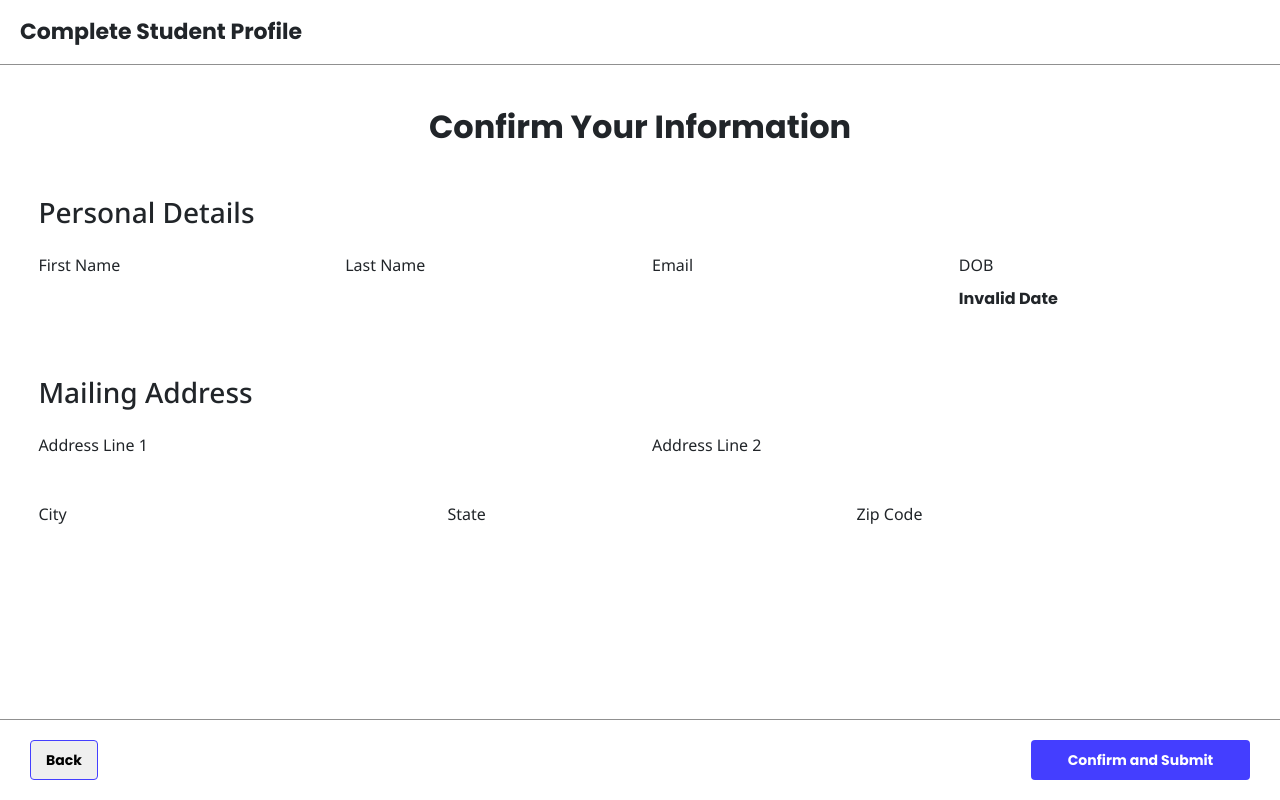
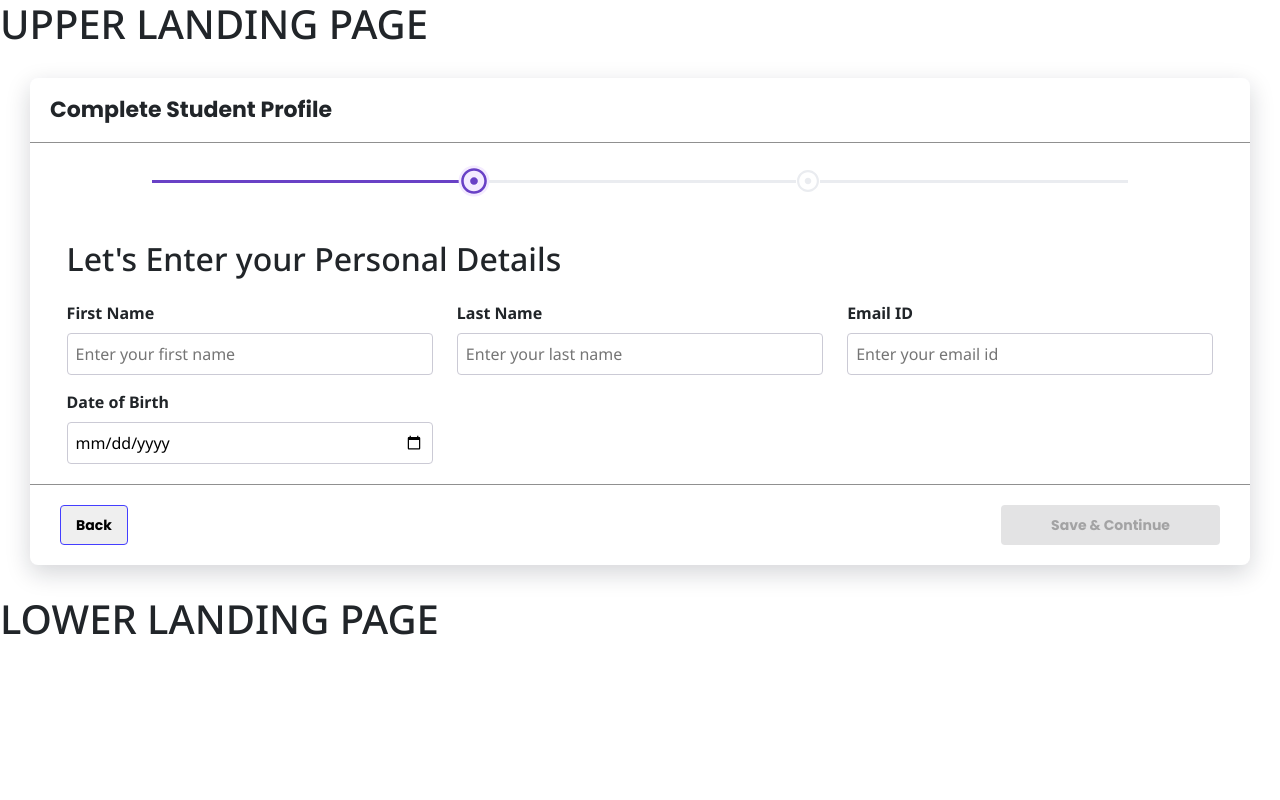
Before and after one commit to geetikajhanji11/form, a React (Create React App) app: page /confirmation in a window 1280 px wide. Built offline with nearby package versions, Linux system fonts and the light colour scheme.

Commit message:
form in one page

```diff
--- a/src/App.css
+++ b/src/App.css
@@ -37,3 +37,18 @@
     transform: rotate(360deg);
   }
 }
+
+.main-form-container {
+  margin: 30px;
+  background-color: #FFFFFF;
+  /* Adjust the horizontal & vertical offset, blur radius, and spread radius for a more prominent shadow */
+  box-shadow: 0px 8px 24px 0px #1018282E;
+  border-radius: 8px;
+}
+
+
+.main-form-container {
+  /* margin: 30px;
+  background-color: #FFFFFF;
+  box-shadow: inset 0px 0px 6px 0px #1018282E; Apply inset shadow to all borders */
+}
--- a/src/App.js
+++ b/src/App.js
@@ -1,34 +1,52 @@
 // App.js
-import React, { Fragment } from 'react';
+import React, { Fragment, useState } from 'react';
 import { BrowserRouter as Router, Routes, Route } from 'react-router-dom';
 import { FormDataProvider } from './FormDataContext';
 import PersonalInfoForm from './components/PersonalInfoForm';
 import AddressInfoForm from './components/AddressInfoForm';
 import ConfirmationPage from './components/ConfirmationPage';
 import FormSubmittedPage from './components/FormSubmittedPage';
-import NavBar from './components/NavBar'; // Import the NavBar component
+import NavBar from './components/NavBar';
 import ProgressBar from './components/ProgressBar';
+import SingleLine from './components/SingleLine';
 
 import "./App.css"
-import SingleLine from './components/SingleLine';
 
 function App() {
+  const [currentStep, setCurrentStep] = useState(1); // State to manage current step
+
+  const handleNextStep = () => {
+    setCurrentStep(currentStep + 1);
+  };
+
+  const handlePrevStep = () => {
+    setCurrentStep(currentStep - 1);
+  };
+
   return (
     <FormDataProvider>
       <Router>
         <Fragment>
-          <NavBar /> {/* Include the NavBar component within the Router */}
-
-          <SingleLine />
 
 
-          <ProgressBar />
-          <Routes>
-            <Route path="/" element={<PersonalInfoForm />} />
-            <Route path="/address-info" element={<AddressInfoForm />} />
-            <Route path="/confirmation" element={<ConfirmationPage />} />
-            <Route path="/form-submitted" element={<FormSubmittedPage />} />
-          </Routes>
+          <h1>UPPER LANDING PAGE</h1>
+
+          <div className='main-form-container'>
+            <NavBar />
+            <SingleLine />
+            <ProgressBar currentStep={currentStep} /> {/* Pass currentStep as prop */}
+            <div className="form-container">
+              {/* Render components conditionally based on currentStep */}
+              {currentStep === 1 && <PersonalInfoForm onNextStep={handleNextStep} />}
+              {currentStep === 2 && <AddressInfoForm onNextStep={handleNextStep} onPrevStep={handlePrevStep} />}
+              {currentStep === 3 && <ConfirmationPage onNextStep={handleNextStep} onPrevStep={handlePrevStep} />}
+              {currentStep === 4 && <FormSubmittedPage />}
+            </div>
+          </div>
+
+          <h1>LOWER LANDING PAGE</h1>
+
+
         </Fragment>
       </Router>
     </FormDataProvider>
--- a/src/components/AddressInfoForm.css
+++ b/src/components/AddressInfoForm.css
@@ -1,7 +1,4 @@
-.address-info-page {
-    padding-left: 3%;
-    padding-right: 3%;
-}
+
 
 
 .form_address {
@@ -34,12 +31,12 @@
 
 
 .footer {
-    position: fixed;
+    /* position: fixed;
     bottom: 0;
-    left: 0;
+    left: 0; */
     width: 100%;
-    background-color: #fff; /* You can adjust the background color as needed */
-    padding: 20px 0; /* Adjust padding as needed */
+    /* background-color: #fff; You can adjust the background color as needed */
+    /* padding: 20px 0;  */
 }
 
 .actions {
@@ -111,3 +108,9 @@
         flex-grow: 0;
 
     }
+
+    .form-upper-body {
+        padding: 20px 0;
+        padding-left: 3%;
+        padding-right: 3%;
+    }
--- a/src/components/AddressInfoForm.js
+++ b/src/components/AddressInfoForm.js
@@ -4,7 +4,7 @@ import { useFormData } from '../FormDataContext';
 import './AddressInfoForm.css';
 import SingleLine from './SingleLine';
 
-const AddressInfoForm = () => {
+const AddressInfoForm = ({  onNextStep, onPrevStep }) => {
   const navigate = useNavigate();
   const { formData, updateFormData } = useFormData();
   const [localFormData, setLocalFormData] = useState({
@@ -68,18 +68,20 @@ const AddressInfoForm = () => {
     const validationErrors = validate();
     if (Object.keys(validationErrors).length === 0) {
       updateFormData(localFormData);
-      navigate('/confirmation');
+      onNextStep();
     } else {
       setErrors(validationErrors);
     }
   };
 
   const handleBack = () => {
-    navigate('/');
+    onPrevStep();
   };
 
   return (
     <div className='address-info-page'>
+
+      <div className='form-upper-body'>
       <h2>Enter your current mailing address</h2>
 
       <div className='form_address'>
@@ -164,6 +166,8 @@ const AddressInfoForm = () => {
         </div>
       </div>
 
+      </div>
+
       <div className='footer'>
         <SingleLine />
         <div className='actions'>
--- a/src/components/ConfirmationPage.css
+++ b/src/components/ConfirmationPage.css
@@ -1,7 +1,5 @@
 /* ConfirmationPage.css */
-.confirmation-page {
-  padding: 3%;
-}
+
 
 .confirm-heading {
   font-family: 'Poppins', sans-serif; /* Use Poppins for values */
--- a/src/components/ConfirmationPage.js
+++ b/src/components/ConfirmationPage.js
@@ -6,7 +6,7 @@ import SingleLine from './SingleLine';
 
 
 
-const ConfirmationPage = () => {
+const ConfirmationPage = ({ onPrevStep, onNextStep }) => {
   const { formData } = useFormData();
   const navigate = useNavigate();
 
@@ -15,11 +15,11 @@ const ConfirmationPage = () => {
     console.log('Submitting form data:', formData);
 
     // Navigate to the form submitted page upon successful submission
-    navigate('/form-submitted');
+    onNextStep();
   };
 
   const handleBack = () => {
-    navigate("/address-info");
+    onPrevStep();
   }
 
   const formatDate = (dateString) => {
@@ -29,6 +29,8 @@ const ConfirmationPage = () => {
 
   return (
     <div className="confirmation-page">
+
+<div className='form-upper-body'>
       <div className='confirm-heading'>Confirm Your Information</div>
 
       {/* Personal Info Section */}
@@ -74,6 +76,7 @@ const ConfirmationPage = () => {
         </div>
       </div>
 
+</div>
       <div className='footer'>
         <SingleLine />
         <div className='actions'>
--- a/src/components/FormSubmittedPage.css
+++ b/src/components/FormSubmittedPage.css
@@ -1,6 +1,5 @@
 .form-submit-container {
     text-align:center;
-    margin-top: '50px';
     flex-direction: column;
     display: flex;
     justify-content: center;
--- a/src/components/PersonalInfoForm.css
+++ b/src/components/PersonalInfoForm.css
@@ -1,9 +1,3 @@
-
-
-.personal-info-page {
-    padding-left: 3%;
-    padding-right: 3%;
-}
 
 
 
@@ -43,14 +37,20 @@ label {
     color: #BA3B3B;
 }
 
+.form-upper-body {
+    padding: 20px 0;
+    padding-left: 3%;
+    padding-right: 3%;
+}
 
 .footer {
-    position: fixed;
-    bottom: 0;
-    left: 0;
+    /* position: fixed; */
+    /* bottom: 0;
+    left: 0; */
     width: 100%;
-    background-color: #fff; /* You can adjust the background color as needed */
-    padding: 20px 0; /* Adjust padding as needed */
+    padding-bottom: 20px;
+    /* background-color: #fff; You can adjust the background color as needed */
+    /* padding: 20px 0; Adjust padding as needed */
 }
 
 .actions {
--- a/src/components/PersonalInfoForm.js
+++ b/src/components/PersonalInfoForm.js
@@ -4,7 +4,7 @@ import { useFormData } from '../FormDataContext';
 import "./PersonalInfoForm.css"
 import SingleLine from './SingleLine';
 
-const PersonalInfoForm = () => {
+const PersonalInfoForm = ({ onNextStep }) => {
   const navigate = useNavigate();
   const { formData, updateFormData } = useFormData();
   // Initialize local state with formData from context
@@ -101,7 +101,7 @@ const PersonalInfoForm = () => {
     const validationErrors = validate();
     if (Object.keys(validationErrors).length === 0) {
       updateFormData(localFormData); // Update the context with current form data
-      navigate('/address-info');
+      onNextStep();
     } else {
       setErrors(validationErrors);
     }
@@ -113,6 +113,8 @@ const PersonalInfoForm = () => {
 
   return (
     <div className='personal-info-page'>
+
+      <div className='form-upper-body'>
       <h2>Let's Enter your Personal Details</h2>
 
       <div className='form-personal row'>
@@ -170,6 +172,8 @@ const PersonalInfoForm = () => {
         </div>
       </div>
 
+      </div>
+
       <div className='footer'>
         <SingleLine />
         <div className='actions'>
--- a/src/components/ProgressBar.js
+++ b/src/components/ProgressBar.js
@@ -4,14 +4,13 @@ import AdjustOutlinedIcon from '@mui/icons-material/AdjustOutlined';
 import CheckCircleOutlineOutlinedIcon from '@mui/icons-material/CheckCircleOutlineOutlined';
 import './ProgressBar.css'; // Assuming the CSS needed for ProgressBar is in NavBar.css
 
-const ProgressBar = () => {
-  const location = useLocation();
-  const step = location.pathname;
+const ProgressBar = ({currentStep}) => {
 
-  const isFirstStep = step === "/";
-  const isSecondStep = step === "/address-info";
-  const isThirdStep = step === "/confirmation";
-  const isLastStep = step === "/form-submitted";
+
+  const isFirstStep = currentStep == 1;
+  const isSecondStep = currentStep == 2;
+  const isThirdStep = currentStep == 3;
+  const isLastStep = currentStep == 4;
 
   // Helper function to determine which icon to display
   const renderIcon = (isActive, isCompleted) => {
```
